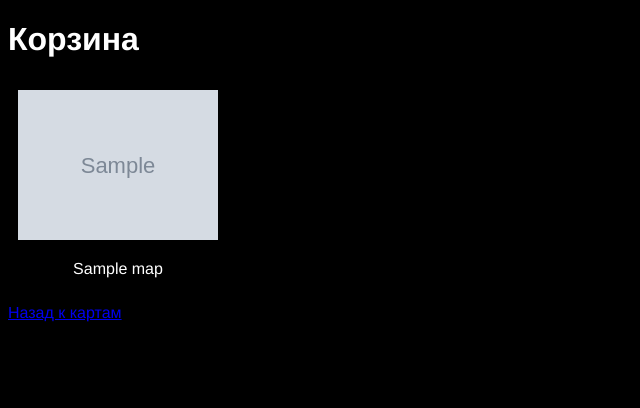
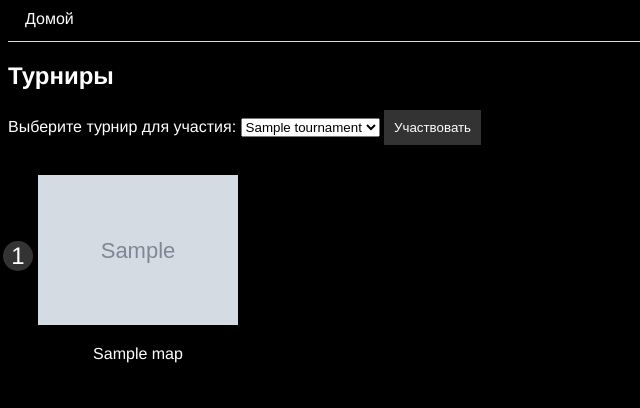
Before and after one commit to greg5320/-, a Django app: template bmstu_lab/static/templates/cart.html in a window 1280 px wide. Shown: the top 408 px of the page, without its empty margins (0-640 px from the left). Run offline with Django 3.2, Linux system fonts and the light colour scheme; the template is opened without the code that fills it: most values are stand-ins (such as "Sample title", 1, 10 or a date in 2020); grey boxes marked "Sample" are stand-in pictures.

Commit message:
add many features

```diff
--- a/bmstu_lab/static/css/styles.css
+++ b/bmstu_lab/static/css/styles.css
@@ -6,14 +6,45 @@ body {
 }
 
 .map-container {
-    display: flex;
+    display: grid;
+    grid-template-columns: 1fr 1fr 1fr 1fr; /* Proportions of the columns */
+    gap: 20px;
     flex-wrap: wrap;
+    margin-left:40px;
+    margin-top: 20px;
+}
+.cart-container {
+    display: inline-grid;
+    flex-wrap: wrap;
+    justify-content: space-around;
+    padding: 20px;
 }
 
 .map-item {
+    position: relative;
     width: 200px;
     margin: 10px;
     text-align: center;
+}
+
+.map-number {
+    position: absolute;
+    top: 40%;
+    left: -35px;
+    transform: translateY(-50%);
+    font-size: 1.5em;
+    color: white;
+    background-color: #333;
+    border-radius: 50%;
+    width: 30px;
+    height: 30px;
+    display: flex;
+    justify-content: center;
+    align-items: center;
+}
+
+.find-button{
+    text-align:center;
 }
 
 .map-item img {
@@ -50,7 +81,7 @@ body {
 }
 
 .map-title {
-    background-color: #0044cc;
+    background-color: #00258C;
     color: white;
     padding: 10px;
     font-size: 1.5em;
@@ -63,7 +94,7 @@ body {
 }
 
 .general-info {
-    background-color: #0044cc;
+    background-color: #00258C;
     padding: 10px 0;
     border-top: 2px solid #0044cc;
 }
@@ -123,14 +154,14 @@ body {
     display: inline-block;
     padding: 10px 15px;
     margin-top: 20px;
-    background-color: #0044cc;
+    background-color: #00258C;
     color: white;
     text-decoration: none;
     border-radius: 5px;
 }
 
 .back-button:hover {
-    background-color: #0055ee;
+    background-color: #00258C;
 }
 
 button {
@@ -144,7 +175,7 @@ button {
 
 .cart-icon-container {
     position: absolute;
-    top: 20px;
+    bottom: 10px;
     right: 20px;
 }
 
@@ -169,3 +200,45 @@ button {
     font-size: 14px;
     font-weight: bold;
 }
+
+a {
+    color: white;
+    text-decoration: none;
+}
+
+a:hover {
+    color: white;
+    text-decoration: none;
+}
+
+.header{
+    background-color: #D9D9D9;
+    height: 1px;
+    margin-top: 13px;
+    margin-left:-17px;
+}
+.header-back-button{
+    font-size: 16px;
+    margin-top: 10px;
+    margin-left: 17px;
+
+}
+
+.tournament-section h2 {
+    margin-bottom: 15px;
+    color: white;
+}
+
+.tournament-section select {
+    padding: 10px;
+    margin-right: 10px;
+}
+
+.tournament-section button {
+    padding: 10px 15px;
+    background-color: #00258C;
+    color: white;
+    border: none;
+    border-radius: 5px;
+    cursor: pointer;
+}
--- a/bmstu_lab/static/templates/cart.html
+++ b/bmstu_lab/static/templates/cart.html
@@ -7,11 +7,31 @@
     <link rel="stylesheet" type="text/css" href="{% static 'css/styles.css' %}">
 </head>
 <body>
-    <h1>Корзина</h1>
-    <div class="map-container">
+    <div class="header-back-button">
+        <a href="{% url 'maps' %}">Домой</a>
+        <p class="header"></p>
+    </div>
+
+    <div>
+        <h2>Турниры</h2>
+        <form method="get" action="#">
+            <label for="tournament-select">Выберите турнир для участия:</label>
+            <select name="tournament" id="tournament-select">
+                {% for tournament in tournaments %}
+                    <option value="{{ tournament.id }}">{{ tournament.name }}</option>
+                {% empty %}
+                    <option disabled>Нет доступных турниров</option>
+                {% endfor %}
+            </select>
+            <button type="submit">Участвовать</button>
+        </form>
+    </div>
+
+    <div class="cart-container">
         {% for map in cart_maps %}
             <div class="map-item">
-            <a href="{% url 'map_detail' map.id %}?from=cart">
+                <div class="map-number">{{ forloop.counter }}</div>
+                <a href="{% url 'map_detail' map.id %}">
                     <img src="{{ map.image_url }}" alt="{{ map.title }}">
                 </a>
                 <p>{{ map.title }}</p>
@@ -20,6 +40,6 @@
             <p>Ваша корзина пуста.</p>
         {% endfor %}
     </div>
-<a href="{% url 'maps' %}">Назад к картам</a>
+
 </body>
 </html>
```
Also changed, not shown: bmstu_lab/static/templates/base.html (deleted, +0 -13 lines), bmstu_lab/static/templates/index.html (deleted, +0 -16 lines), bmstu_lab/static/templates/map_detail.html (+8 -11 lines), bmstu_lab/static/templates/maps.html (+7 -7 lines), bmstu_lab/static/templates/order.html (deleted, +0 -12 lines), bmstu_lab/static/templates/orders.html (deleted, +0 -13 lines), bmstu_lab/urls.py (+0 -15 lines), bmstu_lab/views.py (+16 -11 lines), db.sqlite3. Lines whose indentation alone changed are shown as unchanged.
